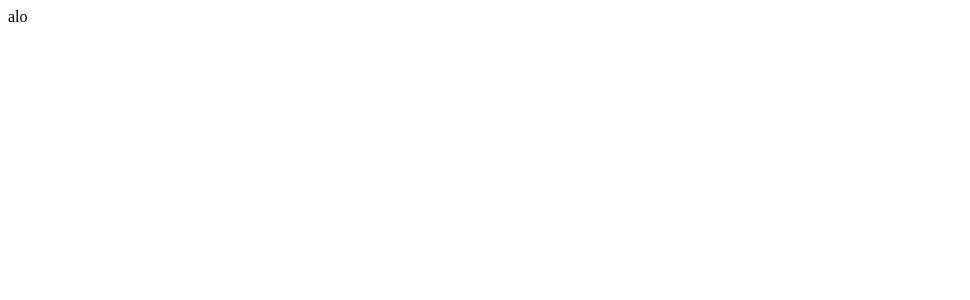
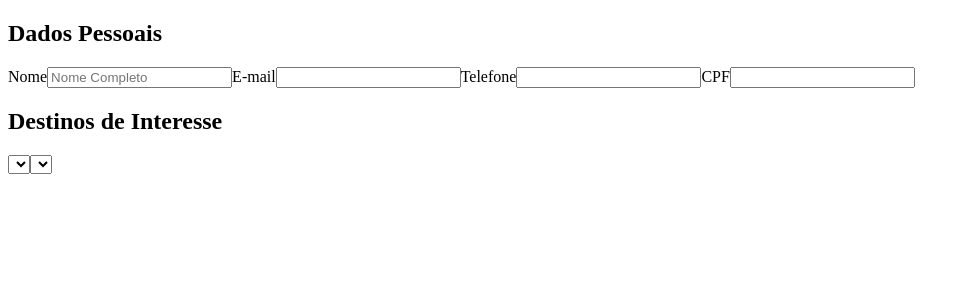
Before and after one commit to ThayaneQuintanilha/teste-estagio, a React (Create React App) app in the folder ally/: page / in a window 1280 px wide. Shown: the top 300 px of the page, without its empty margins (0-970 px from the left). Built offline with nearby package versions, Linux system fonts and the light colour scheme.

Commit message:
Adicionei alguns inputs e a rota para começar

```diff
--- a/ally/src/App.js
+++ b/ally/src/App.js
@@ -1,10 +1,12 @@
 import './App.css';
+import { BrowserRouter, Route } from 'react-router-dom';
+import Destinations from './pages/Destinations';
 
 function App() {
   return (
-    <div>
-      alo
-    </div>
+    <BrowserRouter>
+      <Route path="/" component={ Destinations } ></Route>
+    </BrowserRouter>
   );
 }
 
--- /dev/null
+++ b/ally/src/components/InterestDestinations.jsx
@@ -0,0 +1,15 @@
+import React from 'react';
+
+function InterestDestinations() {
+  return (
+    <section>
+      <h1>Destinos de Interesse</h1>
+      <form action="">
+        <select name="country"></select>
+        <select name="city"></select>
+        </form>
+    </section>
+  );
+}
+
+export default InterestDestinations;
--- /dev/null
+++ b/ally/src/components/PersonalData.jsx
@@ -0,0 +1,30 @@
+import React from 'react';
+
+function PersonalData() {
+  return (
+    <section>
+        <h1>Dados Pessoais</h1>
+
+        <form action="">
+          <label>Nome
+          <input type="text" name="nome" placeholder="Nome Completo"/>
+          </label>
+
+          <label>E-mail
+          <input type="text" name="e-mail" />
+          </label>
+
+          <label>Telefone
+          <input type="text" name="telefone" />
+          </label>
+
+          <label>CPF
+          <input type="text" name="cpf" />
+          </label>
+        </form>
+
+      </section>
+  );
+}
+
+export default PersonalData;
--- /dev/null
+++ b/ally/src/pages/Destinations.jsx
@@ -0,0 +1,14 @@
+import React from 'react';
+import PersonalData from '../components/PersonalData';
+import InterestDestinations from '../components/InterestDestinations';
+
+function Destinations() {
+  return (
+    <main>
+      <PersonalData />
+      <InterestDestinations />
+    </main>
+  );
+}
+
+export default Destinations;
```
Also changed, not shown: ally/package.json (+46 -13 lines), ally/.eslintrc.json (added), 2 other files (tests, documents, lock files or other folders).
